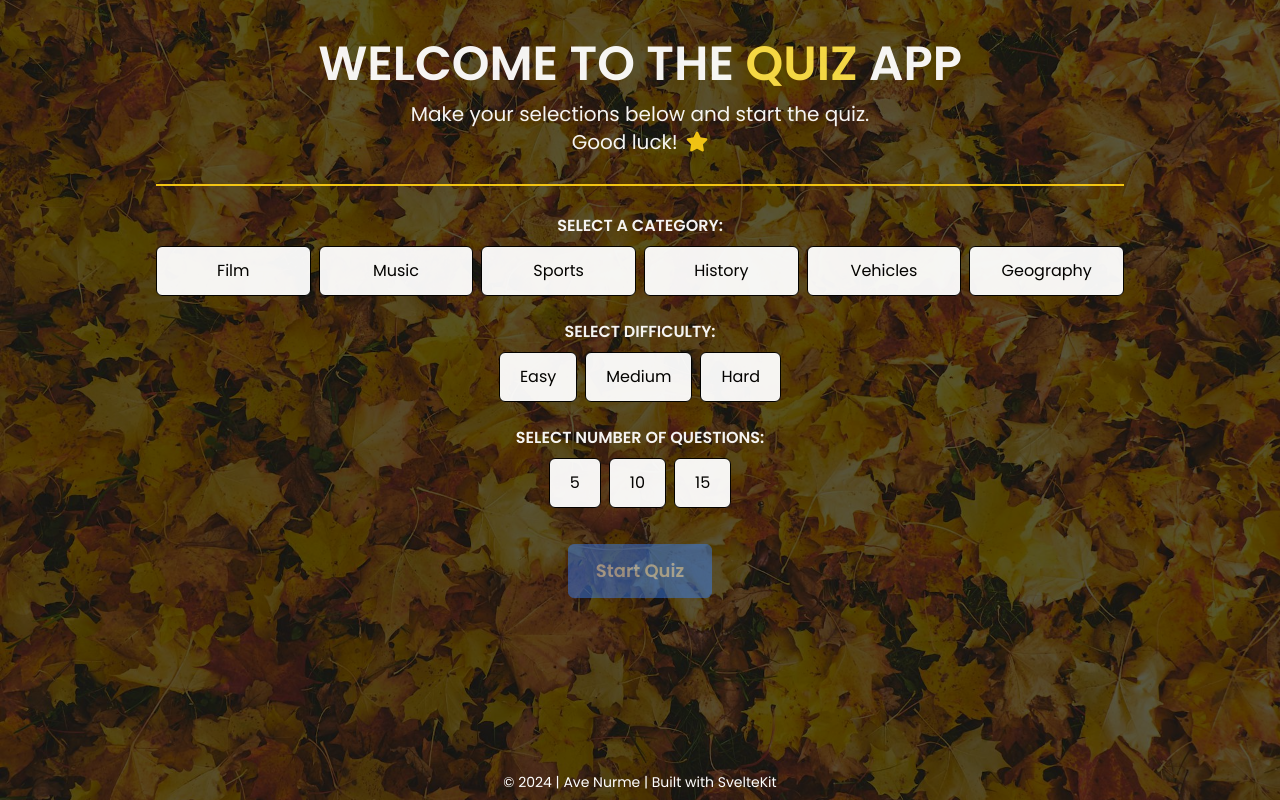
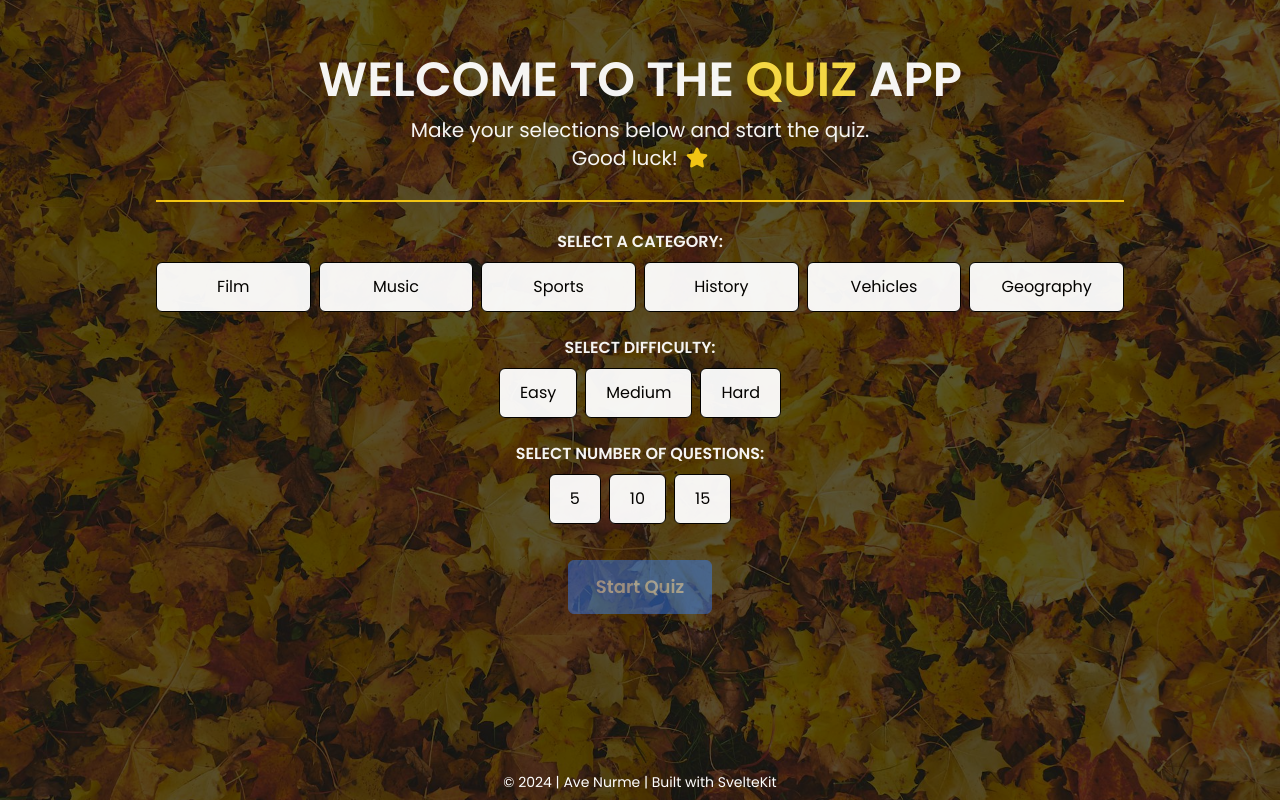
Before and after one commit to nurme-ave/svelte5-quiz-app, a SvelteKit app: page / in a window 1280 px wide. Built offline with nearby package versions, Linux system fonts and the light colour scheme.

Commit message:
Add a custom 3xl screen to Tailwind config, adjust padding-top for different screens

```diff
--- a/src/routes/+layout.svelte
+++ b/src/routes/+layout.svelte
@@ -68,7 +68,7 @@
 >
 	<div class="min-h-screen">
 		<main
-			class="flex flex-col justify-start text-center gap-3 pt-10 pb-16 px-7 lg:py-10 max-w-5xl mx-auto"
+			class="flex flex-col justify-start text-center gap-3 pt-10 pb-0 px-7 lg:pt-14 2xl:pt-18 3xl:pt-24 max-w-5xl mx-auto"
 		>
 			{@render children?.()}
 		</main>
--- a/tailwind.config.js
+++ b/tailwind.config.js
@@ -2,7 +2,11 @@
 export default {
 	content: ['./src/**/*.{html,js,svelte,ts}'],
 	theme: {
-		extend: {}
+		extend: {
+			screens: {
+				'3xl': '1920px'
+			}
+		}
 	},
 	plugins: []
 };
```
